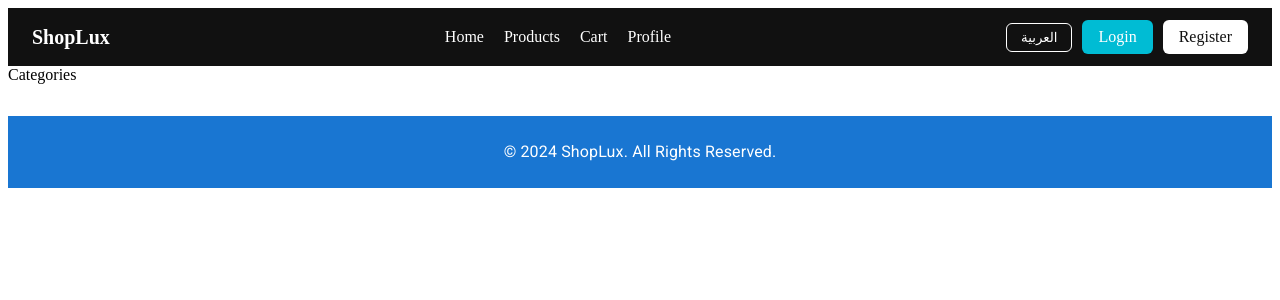
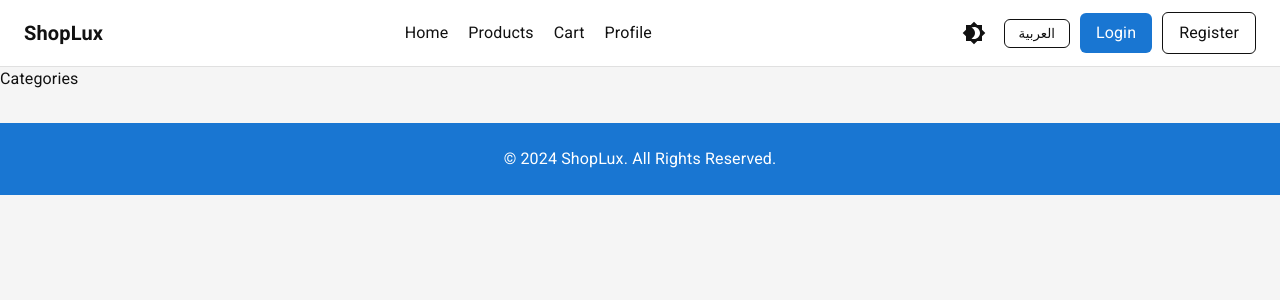
Before and after one commit to MohammedSaed2002/ShopLux-, a React (Vite) app: page / in a window 1280 px wide. Shown: the top 300 px of the page. Built offline with nearby package versions, Linux system fonts and the light colour scheme; no server answers.

Commit message:
add dark/light theme

```diff
--- a/src/App.jsx
+++ b/src/App.jsx
@@ -4,16 +4,19 @@ import { RouterProvider } from 'react-router-dom'
 import { QueryClient, QueryClientProvider } from '@tanstack/react-query'
 import { ReactQueryDevtools } from '@tanstack/react-query-devtools'
 import { UserProvider } from './context/UserContext'
+import { ThemeProvider } from './context/ThemeContext'
 
 export default function App() {
     const queryClient = new QueryClient()
 
     return (
+        <ThemeProvider>
             <UserProvider>
                 <QueryClientProvider client={queryClient}>
                     <ReactQueryDevtools initialIsOpen={false} />
                     <RouterProvider router={router} />
                 </QueryClientProvider>
             </UserProvider>
+        </ThemeProvider>
     )
 }
--- a/src/components/navbar/navbar.jsx
+++ b/src/components/navbar/navbar.jsx
@@ -1,13 +1,20 @@
 import React from "react";
 import { Link, useNavigate } from "react-router-dom";
 import { useTranslation } from "react-i18next";
+import { useTheme } from "@mui/material/styles";
 import useAuthStore from "../../store/useAuthStore";
+import { useThemeMode } from "../../context/ThemeContext";
+import Brightness4Icon from "@mui/icons-material/Brightness4";
+import Brightness7Icon from "@mui/icons-material/Brightness7";
+import IconButton from "@mui/material/IconButton";
 
 export default function Navbar() {
   const token = useAuthStore((state) => state.token);
   const logout = useAuthStore((state) => state.logout);
   const navigate = useNavigate();
   const { t, i18n } = useTranslation();
+  const { mode, toggleTheme } = useThemeMode();
+  const theme = useTheme();
 
   const handleLogout = () => {
     logout();
@@ -18,6 +25,65 @@ export default function Navbar() {
     const newLang = i18n.language === "en" ? "ar" : "en";
     i18n.changeLanguage(newLang);
     localStorage.setItem("lang", newLang);
+  };
+
+  const styles = {
+    nav: {
+      display: "flex",
+      justifyContent: "space-between",
+      alignItems: "center",
+      padding: "12px 24px",
+      backgroundColor: theme.palette.background.paper,
+      color: theme.palette.text.primary,
+      borderBottom: `1px solid ${theme.palette.divider}`,
+    },
+    logo: {
+      fontSize: "20px",
+      fontWeight: "bold",
+    },
+    links: {
+      listStyle: "none",
+      display: "flex",
+      gap: "20px",
+      margin: 0,
+      padding: 0,
+    },
+    link: {
+      color: theme.palette.text.primary,
+      textDecoration: "none",
+      cursor: "pointer",
+    },
+    buttons: {
+      display: "flex",
+      gap: "10px",
+      alignItems: "center",
+    },
+    button: {
+      backgroundColor: theme.palette.primary.main,
+      border: "none",
+      padding: "8px 16px",
+      color: "#fff",
+      borderRadius: "6px",
+      cursor: "pointer",
+      textDecoration: "none",
+    },
+    registerButton: {
+      backgroundColor: "transparent",
+      border: `1px solid ${theme.palette.text.primary}`,
+      padding: "8px 16px",
+      color: theme.palette.text.primary,
+      borderRadius: "6px",
+      cursor: "pointer",
+      textDecoration: "none",
+    },
+    langButton: {
+      backgroundColor: "transparent",
+      border: `1px solid ${theme.palette.text.primary}`,
+      padding: "6px 14px",
+      color: theme.palette.text.primary,
+      borderRadius: "6px",
+      cursor: "pointer",
+    },
   };
 
   return (
@@ -32,6 +98,10 @@ export default function Navbar() {
       </ul>
 
       <div style={styles.buttons}>
+        <IconButton onClick={toggleTheme} sx={{ color: "inherit" }}>
+          {mode === "light" ? <Brightness4Icon /> : <Brightness7Icon />}
+        </IconButton>
+
         <button onClick={toggleLanguage} style={styles.langButton}>
           {i18n.language === "en" ? "العربية" : "English"}
         </button>
@@ -48,60 +118,3 @@ export default function Navbar() {
     </nav>
   );
 }
-
-const styles = {
-  nav: {
-    display: "flex",
-    justifyContent: "space-between",
-    alignItems: "center",
-    padding: "12px 24px",
-    backgroundColor: "#111",
-    color: "#fff",
-  },
-  logo: {
-    fontSize: "20px",
-    fontWeight: "bold",
-  },
-  links: {
-    listStyle: "none",
-    display: "flex",
-    gap: "20px",
-    margin: 0,
-    padding: 0,
-  },
-  link: {
-    color: "#fff",
-    textDecoration: "none",
-    cursor: "pointer",
-  },
-  buttons: {
-    display: "flex",
-    gap: "10px",
-    alignItems: "center",
-  },
-  button: {
-    backgroundColor: "#00bcd4",
-    border: "none",
-    padding: "8px 16px",
-    color: "#fff",
-    borderRadius: "6px",
-    cursor: "pointer",
-    textDecoration: "none",
-  },
-  registerButton: {
-    backgroundColor: "#fff",
-    padding: "8px 16px",
-    color: "#111",
-    borderRadius: "6px",
-    cursor: "pointer",
-    textDecoration: "none",
-  },
-  langButton: {
-    backgroundColor: "transparent",
-    border: "1px solid #fff",
-    padding: "6px 14px",
-    color: "#fff",
-    borderRadius: "6px",
-    cursor: "pointer",
-  },
-};
--- /dev/null
+++ b/src/context/ThemeContext.jsx
@@ -0,0 +1,29 @@
+import React, { createContext, useContext, useState, useMemo } from "react";
+import { ThemeProvider as MuiThemeProvider } from "@mui/material/styles";
+import CssBaseline from "@mui/material/CssBaseline";
+import { getTheme } from "../theme";
+
+const ThemeContext = createContext();
+
+export function ThemeProvider({ children }) {
+    const [mode, setMode] = useState(localStorage.getItem("themeMode") || "light");
+
+    const toggleTheme = () => {
+        const newMode = mode === "light" ? "dark" : "light";
+        setMode(newMode);
+        localStorage.setItem("themeMode", newMode);
+    };
+
+    const theme = useMemo(() => getTheme(mode), [mode]);
+
+    return (
+        <ThemeContext.Provider value={{ mode, toggleTheme }}>
+            <MuiThemeProvider theme={theme}>
+                <CssBaseline />
+                {children}
+            </MuiThemeProvider>
+        </ThemeContext.Provider>
+    );
+}
+
+export const useThemeMode = () => useContext(ThemeContext);
--- /dev/null
+++ b/src/theme.js
@@ -0,0 +1,35 @@
+import { createTheme } from "@mui/material/styles";
+
+export const getTheme = (mode) =>
+  createTheme({
+    palette: {
+      mode: mode,
+      ...(mode === "light"
+        ? {
+            primary: {
+              main: "#1976d2",
+            },
+            background: {
+              default: "#f5f5f5",
+              paper: "#ffffff",
+            },
+            text: {
+              primary: "#111111",
+              secondary: "#555555",
+            },
+          }
+        : {
+            primary: {
+              main: "#00bcd4",
+            },
+            background: {
+              default: "#121212",
+              paper: "#1e1e1e",
+            },
+            text: {
+              primary: "#ffffff",
+              secondary: "#b0b0b0",
+            },
+          }),
+    },
+  });
```
Lines whose indentation alone changed are shown as unchanged.
